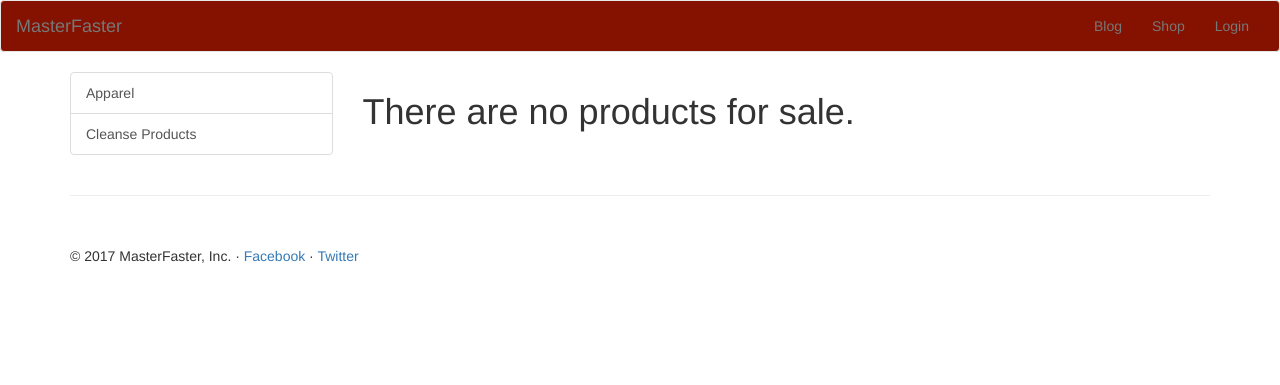
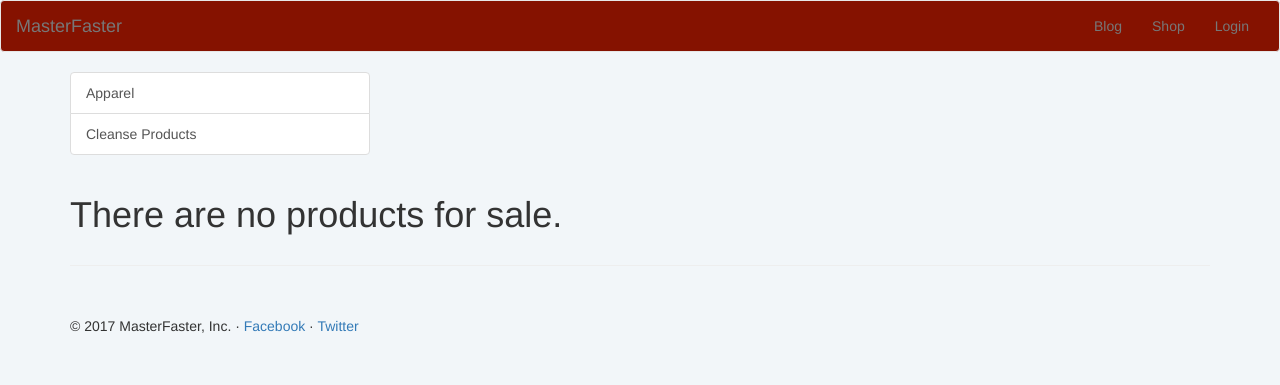
Before and after one commit to maxschridde1494/MasterFaster, a Django app: page /shop/ in a window 1280 px wide. Shown: the top 385 px of the page. Run offline with Django 3.2, Linux system fonts and the light colour scheme; data that the repository does not hold is empty; some libraries are stand-ins or nearby versions.

Commit message:
Edited layout for shopfeed.html - added them all in rows / realigned.

```diff
--- a/masterfaster/static/masterfaster/masterfaster.css
+++ b/masterfaster/static/masterfaster/masterfaster.css
@@ -1,5 +1,6 @@
 body{
 	/*background-color: #d7d2cb;*/
+  background-color: #f2f6f9;
 }
 
 .definition{
--- a/sales/static/sales/shop.css
+++ b/sales/static/sales/shop.css
@@ -13,6 +13,12 @@ table, th, td {
     border: 1px solid black;
     text-align: center;
 }
+.horizontal-center{
+    margin: 0 auto;
+}
+.confirmation-body{
+    text-align: center;
+}
 
 .conf-lst{
     width: 75px;
@@ -20,7 +26,12 @@ table, th, td {
 }
  .confirmation-button{
     width: 200px;
+    margin-top: 20px;
  }
+
+.list-group-item{
+    max-width: 300px;
+}
 
 .shop-main{
     padding-top: 20px;
--- a/sales/templates/sales/shopbase.html
+++ b/sales/templates/sales/shopbase.html
@@ -15,12 +15,14 @@
 <div class="container shop-main">
     <div class="row">
 
-        <div class="col-md-3">
+        <div class="col-md-4 horizontal-center">
             <div class="list-group">
                 <a href="#" class="list-group-item">Apparel</a>
                 <a href="#" class="list-group-item">Cleanse Products</a>
             </div>
         </div>
+    </div>
+    <div class='row'>
 
         {% block shopcontent %}
 
--- a/sales/templates/sales/shopfeed.html
+++ b/sales/templates/sales/shopfeed.html
@@ -8,8 +8,11 @@
 
     {% if product_list %}
 
-    <div class="row">
         {% for product in product_list %}
+            {% if forloop.counter0|divisibleby:3 %}
+            </div>
+            <div class='row'>
+            {% endif %}
             <div class="col-sm-4 col-lg-4 col-md-4">
                 <div class="thumbnail">
                     <img class='item' src="{% static product.img_path %}" alt="" width='200' height="150">
@@ -33,6 +36,9 @@
             </div>
         {% endfor %}
     </div>
+    {% if not forloop.counter0|divisibleby:3 %}
+        </div>
+    {% endif %}
 
     {% else %}
 
--- a/sales/templates/sales/shoppingcart.html
+++ b/sales/templates/sales/shoppingcart.html
@@ -38,6 +38,7 @@
 					<li class="row totals">
 						<span class="itemName">Total:</span>
 						<span class="price">{{total_price_dollars}}</span>
+						{% if amount != 0 %}
 						<span class="order">
 			            		{% csrf_token %}
 					            <script src="https://checkout.stripe.com/checkout.js"></script>
@@ -81,6 +82,7 @@
 								</script>
 							<!-- </form> -->
 						</span>
+						{% endif %}
 					</li>
 				</ul>
 			</div>
--- a/sales/views.py
+++ b/sales/views.py
@@ -37,6 +37,8 @@ def add_to_cart(request, product_id):
 @login_required
 def charge(request, amount):
 	if request.method == 'POST':
+		if amount == '0':
+			return redirect('sales:checkout')
 		u = User.objects.get(username=request.user)
 		sale = Sale()
 		#stripe charge
@@ -67,7 +69,7 @@ def charge_confirmation(request, amount):
 		purchases = {}
 		for c_item in scart_items:
 			p = Product.objects.get(pk=c_item.pid)
-			purchases[(p.name, c_item.size)] = {'quantity': c_item.quantity, 'size': c_item.size}
+			purchases[(p.name, c_item.size)] = {'quantity': c_item.quantity, 'size': c_item.size, 'price': p.price}
 		context['purchases'] = purchases
 		#delete all ShoppingCartItems related to user who just paid
 		for item in scart_items:
--- a/static/custom.css
+++ b/static/custom.css
@@ -1,3 +1,8 @@
+body{
+  /*background-color: #d7d2cb;*/
+  background-color: #f2f6f9;
+}
+
 .logo{
 	margin: 20px 0;
 }
```
Also changed, not shown: masterfaster/templates/masterfaster/base.html (+10 -0 lines), sales/templates/sales/confirmation.html (+7 -5 lines).
